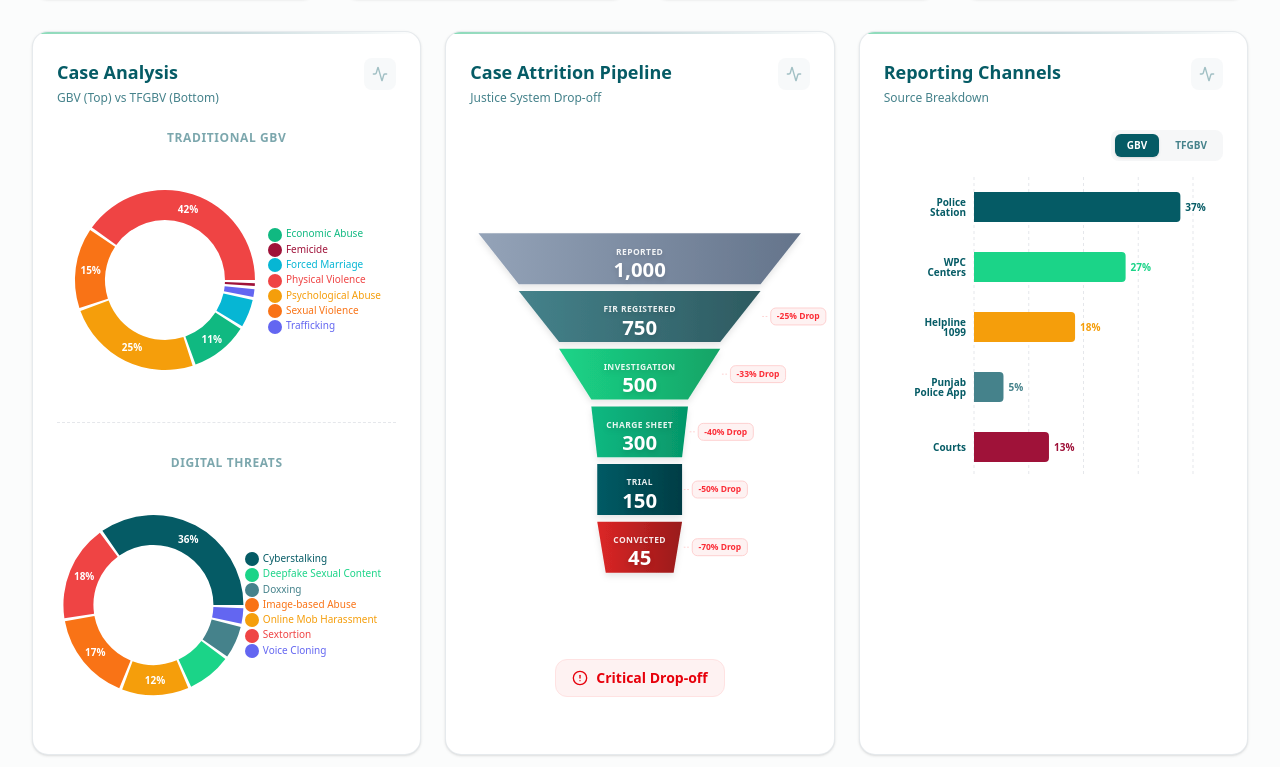
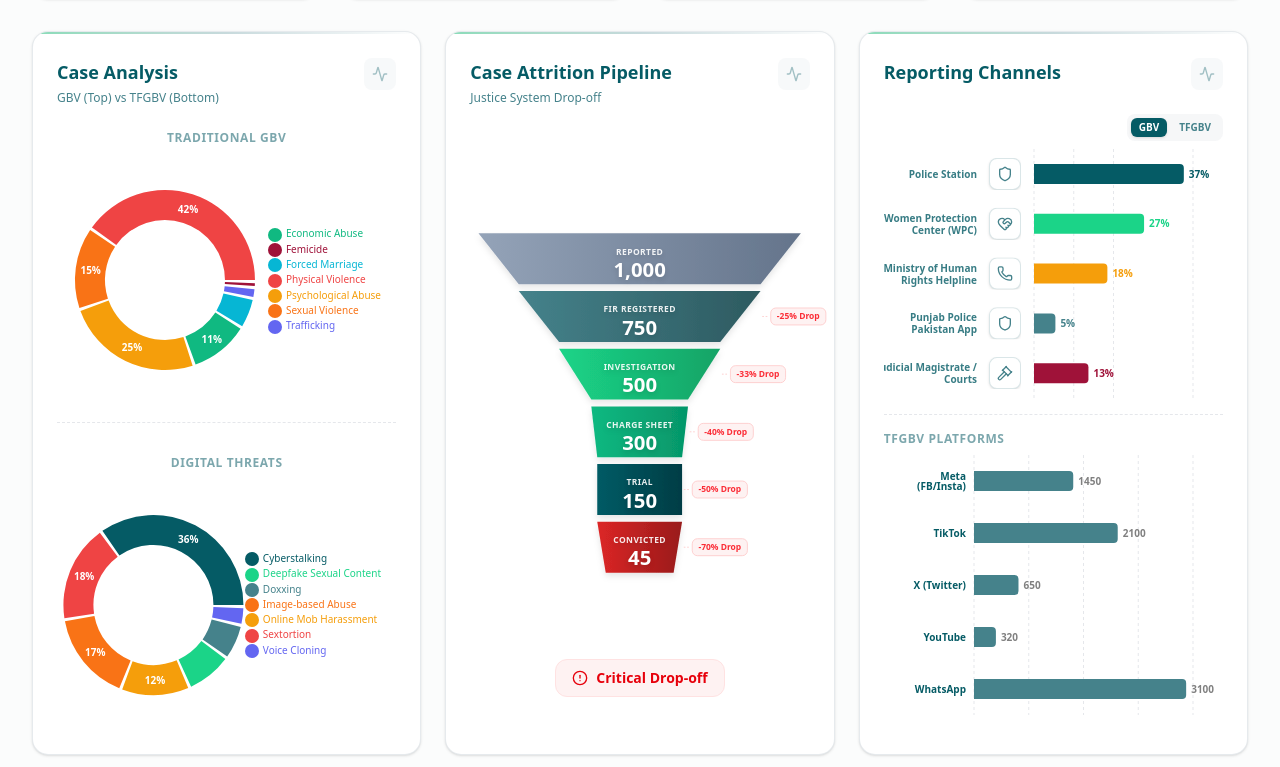
Before and after one commit to minhalawais/fos-ngdrs-app, a Next.js app: page /dashboard in a window 1280 px wide. Shown: the part 533-1300 px from the top of the page. Built offline with nearby package versions, Linux system fonts and the light colour scheme.

Commit message:
New Updates

```diff
--- a/components/dashboard/sections/OverviewSection.tsx
+++ b/components/dashboard/sections/OverviewSection.tsx
@@ -12,7 +12,9 @@ import KPICard from "@/components/dashboard/KPICard";
 import { generateKPIs, generateCrimeTrends, generateServiceGaps, generatePlatformStats, generateDetailedBreakdown, generateReportingChannelData, generateClosureReasons, generateFunnelData } from "@/lib/mock-data";
 import { motion } from "framer-motion";
 import { clsx } from "clsx";
-import { Activity, TrendingDown, AlertCircle } from "lucide-react";
+import {
+    Activity, TrendingDown, AlertCircle, Landmark, Shield, HeartHandshake, Phone, Smartphone, Gavel, Globe, FileSearch, Monitor
+} from "lucide-react";
 
 // Trapezoid Funnel Data
 const funnelData = generateFunnelData();
@@ -168,6 +170,36 @@ const CustomTooltip = ({ active, payload, label }: any) => {
         );
     }
     return null;
+};
+
+// Icon Helper
+// Icon Helper
+const getChannelIcon = (name: string) => {
+    if (name.includes("Police")) return <Shield size={16} />;
+    if (name.includes("WPC")) return <HeartHandshake size={16} />;
+    if (name.includes("Helpline")) return <Phone size={16} />;
+    if (name.includes("App")) return <Smartphone size={16} />;
+    if (name.includes("Court") || name.includes("Magistrate")) return <Gavel size={16} />;
+    if (name.includes("FIA")) return <FileSearch size={16} />;
+    if (name.includes("NCCIA")) return <Monitor size={16} />; // Cyber Agency
+    if (name.includes("Online")) return <Globe size={16} />;
+    return <Landmark size={16} />;
+};
+
+// Custom Axis Tick
+const CustomAxisTick = ({ x, y, payload }: any) => {
+    return (
+        <g transform={`translate(${x},${y})`}>
+            <foreignObject x={-155} y={-16} width={150} height={32}>
+                <div className="flex items-center justify-end gap-3 h-full text-[10px] font-bold text-brand-dark/80">
+                    <span className="text-right leading-3 whitespace-normal flex-1">{payload.value}</span>
+                    <div className="w-8 h-8 rounded-lg bg-white shadow-sm border border-brand-teal/20 flex items-center justify-center text-brand-teal flex-shrink-0 group-hover:bg-brand-teal group-hover:text-white transition-colors">
+                        {getChannelIcon(payload.value)}
+                    </div>
+                </div>
+            </foreignObject>
+        </g>
+    );
 };
 
 // Chart Card Wrapper Component - Reusable within this section or globally if exported
@@ -398,15 +430,19 @@ export default function OverviewSection() {
                     </div>
                 </ChartCard>
 
-                {/* Reporting Channels Stacked Bar */}
-                <ChartCard title="Reporting Channels" subtitle="Source Breakdown" className="lg:col-span-1">
-                    <div className="h-[600px] flex flex-col">
-                        <div className="flex justify-end mb-4">
+                {/* Right Column: Reporting Channels & Social Media Stack */}
+                <ChartCard title="Reporting Channels" subtitle="" className="lg:col-span-1">
+                    <div className="flex flex-col h-[600px]">
+
+                        {/* Top Section: Reporting Channels */}
+                        <div className="flex-1 flex flex-col border-b border-dashed border-gray-200 pb-4">
+                            <div className="flex justify-between items-center mb-2">
+                                <h4 className="text-xs font-bold text-brand-teal uppercase tracking-wider opacity-70"></h4>
                                 <div className="flex bg-brand-surface/30 rounded-lg p-1 gap-1">
                                     <button
                                         onClick={() => setChannelTab('gbv')}
                                         className={clsx(
-                                        "px-3 py-1 text-[10px] font-bold uppercase rounded-md transition-all",
+                                            "px-2 py-0.5 text-[10px] font-bold uppercase rounded-md transition-all",
                                             channelTab === 'gbv' ? "bg-brand-dark text-white shadow-sm" : "text-brand-teal hover:bg-brand-surface/40"
                                         )}
                                     >
@@ -415,7 +451,7 @@ export default function OverviewSection() {
                                     <button
                                         onClick={() => setChannelTab('tfgbv')}
                                         className={clsx(
-                                        "px-3 py-1 text-[10px] font-bold uppercase rounded-md transition-all",
+                                            "px-2 py-0.5 text-[10px] font-bold uppercase rounded-md transition-all",
                                             channelTab === 'tfgbv' ? "bg-brand-dark text-white shadow-sm" : "text-brand-teal hover:bg-brand-surface/40"
                                         )}
                                     >
@@ -423,17 +459,17 @@ export default function OverviewSection() {
                                     </button>
                                 </div>
                             </div>
-                        <div className="h-[300px]">
+                            <div className="flex-1 min-h-0">
                                 <ResponsiveContainer width="100%" height="100%">
                                     <BarChart
                                         data={channelTab === 'gbv' ? reportingChannels.gbv : reportingChannels.tfgbv}
                                         layout="vertical"
                                         margin={{ left: 0, right: 30, top: 0, bottom: 0 }}
-                                    barSize={30}
+                                        barSize={20}
                                     >
                                         <CartesianGrid strokeDasharray="3 3" horizontal={false} stroke="#e5e7eb" />
                                         <XAxis type="number" fontSize={10} axisLine={false} tickLine={false} hide />
-                                    <YAxis dataKey="name" type="category" fontSize={10} fontWeight={600} width={90} tickLine={false} axisLine={false} stroke={BRAND_COLORS.dark} />
+                                        <YAxis dataKey="name" type="category" width={150} tick={<CustomAxisTick />} tickLine={false} axisLine={false} />
                                         <Tooltip content={<CustomTooltip />} cursor={{ fill: 'transparent' }} />
                                         <Bar dataKey="value" radius={[0, 4, 4, 0]}>
                                             <LabelList dataKey="value" position="right" fontSize={10} fontWeight="bold" formatter={(val: any) => {
@@ -448,7 +484,31 @@ export default function OverviewSection() {
                                     </BarChart>
                                 </ResponsiveContainer>
                             </div>
-                        <div className="flex-1" />
+                        </div>
+
+                        {/* Bottom Section: Social Media Breakdown */}
+                        <div className="flex-1 flex flex-col pt-4">
+                            <h4 className="text-xs font-bold text-brand-teal uppercase tracking-wider opacity-70 mb-2">TFGBV Platforms</h4>
+                            <div className="flex-1 min-h-0">
+                                <ResponsiveContainer width="100%" height="100%">
+                                    <BarChart
+                                        data={platformStats}
+                                        layout="vertical"
+                                        margin={{ left: 0, right: 30, top: 0, bottom: 0 }}
+                                        barSize={20}
+                                    >
+                                        <CartesianGrid strokeDasharray="3 3" horizontal={false} stroke="#e5e7eb" />
+                                        <XAxis type="number" fontSize={10} axisLine={false} tickLine={false} hide />
+                                        <YAxis dataKey="name" type="category" fontSize={10} fontWeight={600} width={90} tickLine={false} axisLine={false} stroke={BRAND_COLORS.dark} />
+                                        <Tooltip content={<CustomTooltip />} cursor={{ fill: 'transparent' }} />
+                                        <Bar dataKey="complaints" name="Complaints" fill={BRAND_COLORS.teal} radius={[0, 4, 4, 0]}>
+                                            <LabelList dataKey="complaints" position="right" fontSize={10} fontWeight="bold" />
+                                        </Bar>
+                                    </BarChart>
+                                </ResponsiveContainer>
+                            </div>
+                        </div>
+
                     </div>
                 </ChartCard>
             </div>
--- a/lib/mock-data.ts
+++ b/lib/mock-data.ts
@@ -170,17 +170,17 @@ export const generateReportingChannelData = () => {
     return {
         gbv: [
             { name: "Police Station", value: 2450, color: "#055b65" },
-            { name: "WPC Centers", value: 1800, color: "#1bd488" },
-            { name: "Helpline 1099", value: 1200, color: "#f59e0b" },
-            { name: "Punjab Police App", value: 350, color: "#45828b" },
-            { name: "Courts", value: 890, color: "#9f1239" },
+            { name: "Women Protection Center (WPC)", value: 1800, color: "#1bd488" },
+            { name: "Ministry of Human Rights Helpline", value: 1200, color: "#f59e0b" },
+            { name: "Punjab Police Pakistan App", value: 350, color: "#45828b" },
+            { name: "Judicial Magistrate / Courts", value: 890, color: "#9f1239" },
         ],
         tfgbv: [
-            { name: "FIA Cyber Crime", value: 1890, color: "#055b65" },
-            { name: "NCCIA Website", value: 4500, color: "#ef4444" },
-            { name: "Online Portal", value: 2100, color: "#f97316" },
+            { name: "Federal Investigation Agency (FIA)", value: 1890, color: "#055b65" },
+            { name: "NCCIA (Cyber Crime Agency)", value: 4500, color: "#ef4444" },
+            { name: "Online Complaint Form", value: 2100, color: "#f97316" },
             { name: "Helpline 1991", value: 950, color: "#f59e0b" },
-            { name: "Direct Email", value: 420, color: "#45828b" },
+            { name: "Direct Email / Walk-in", value: 420, color: "#45828b" },
         ]
     };
 };
```
Lines whose indentation alone changed are shown as unchanged.
